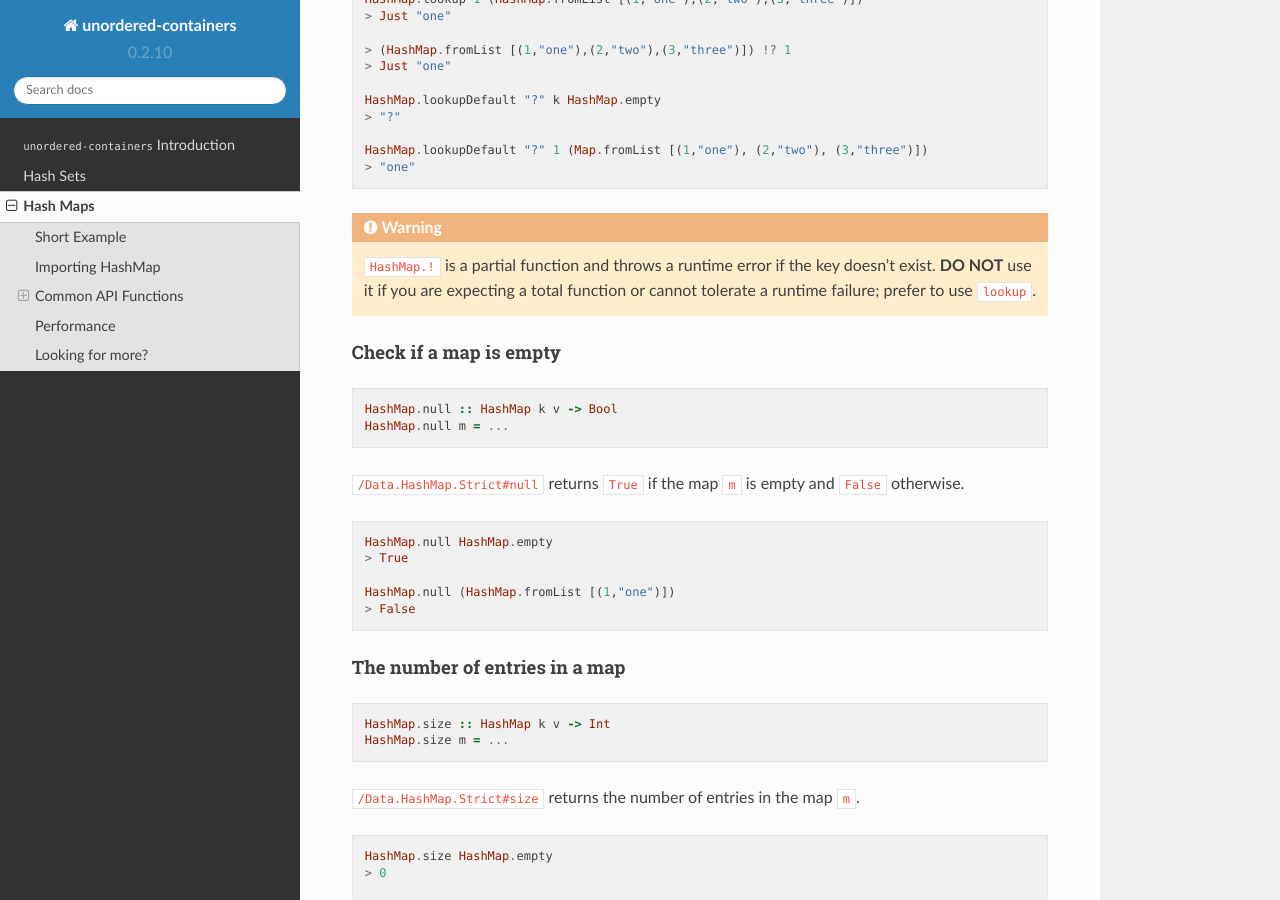
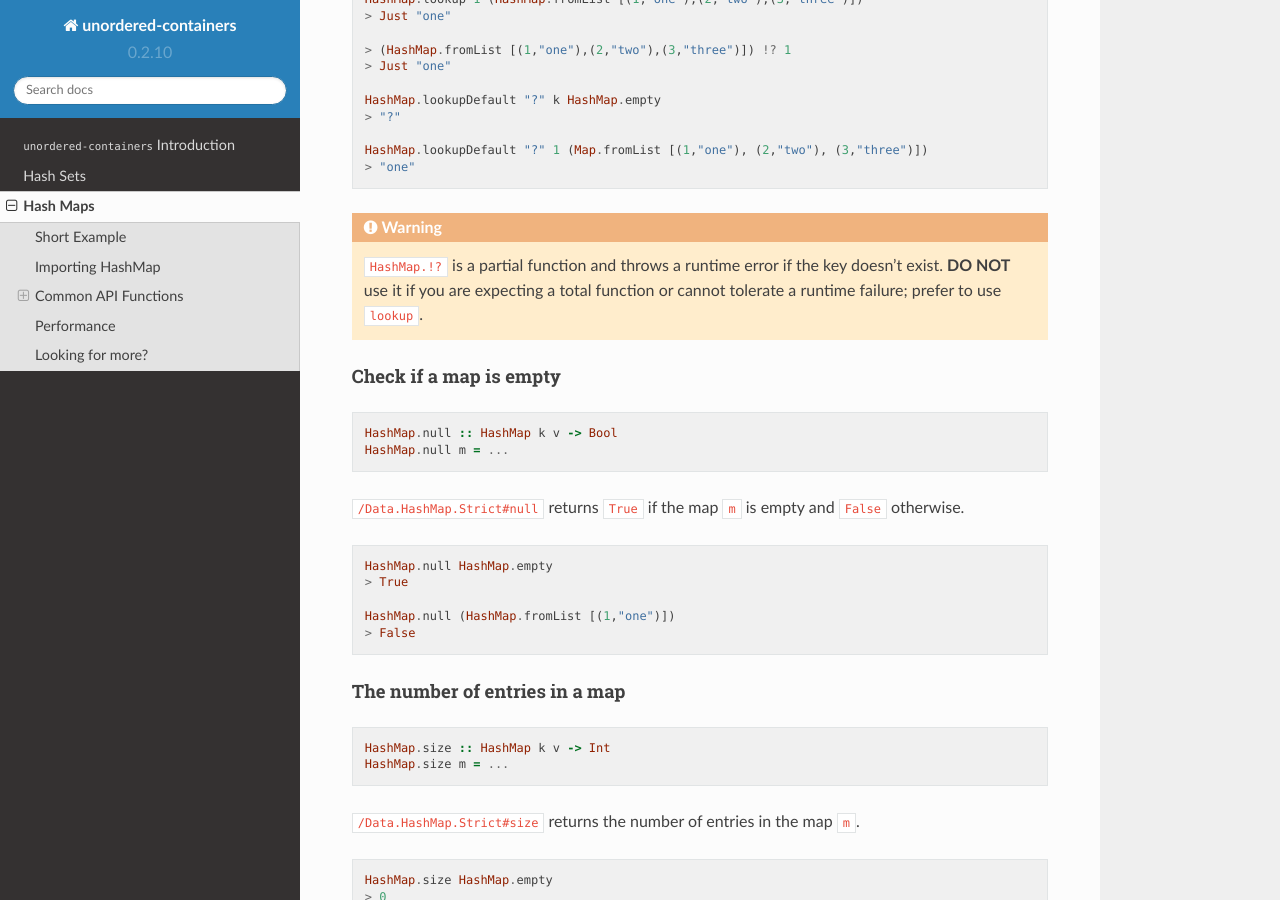
Before and after one commit to haskell-unordered-containers/unordered-containers, a Sphinx documentation site: the page built from docs/hash-map.rst, in a window 1280 px wide and 900 px high, scrolled down 4613 px. Built offline with Sphinx 7.4.7 and the Read the Docs theme 2.0.0, drawn with Linux system fonts in a browser that asks for light colours; cross-references to code outside the pages are shown as plain code.

```diff
--- a/docs/hash-map.rst
+++ b/docs/hash-map.rst
@@ -259,7 +259,7 @@ For example::
     > "one"
 
 .. WARNING::
-   ``HashMap.!`` is a partial function and throws a runtime error if
+   ``HashMap.!?`` is a partial function and throws a runtime error if
    the key doesn't exist. **DO NOT** use it if you are expecting a total
    function or cannot tolerate a runtime failure; prefer to use ``lookup``.
 
```
